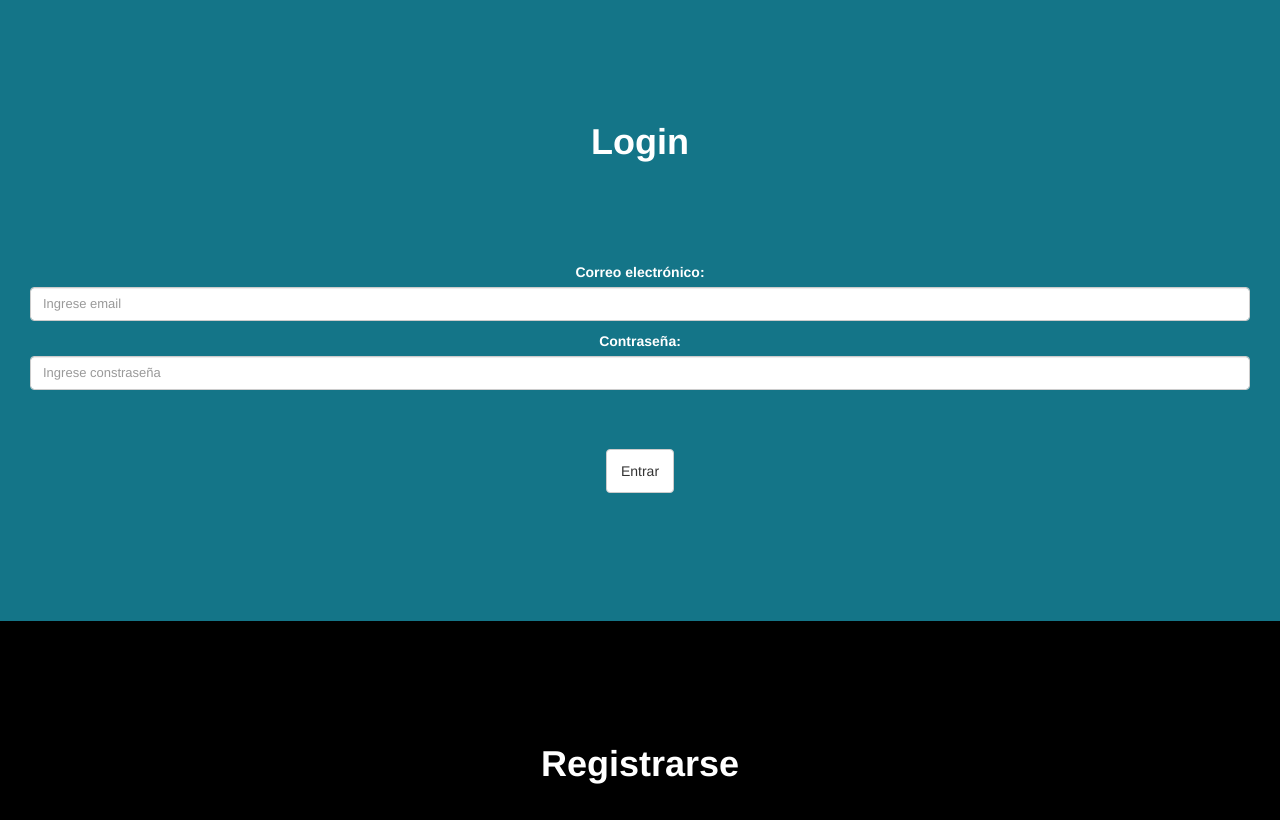
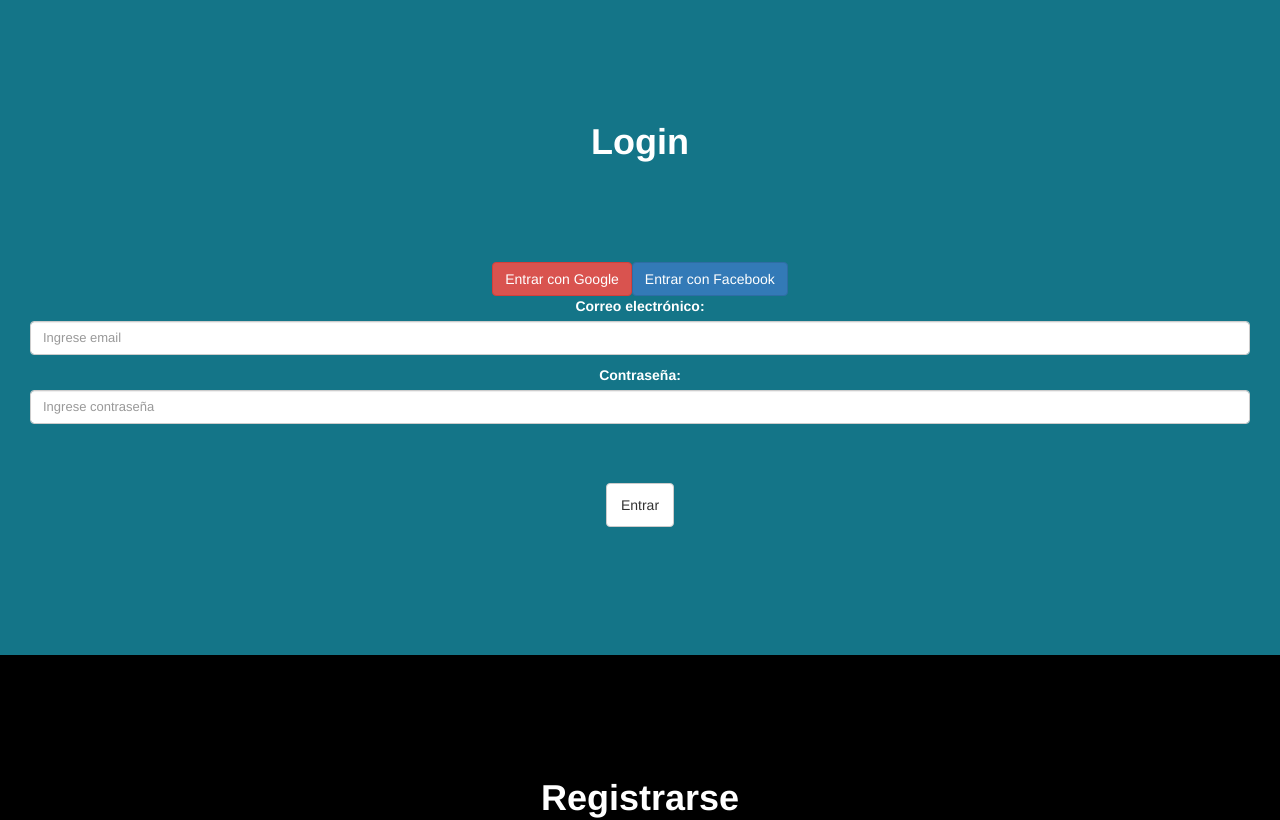
Before and after one commit to devs9779p/app-music, an Angular app in the folder client/: page / in a window 1280 px wide. Shown: the top 820 px of the page. Built offline with nearby package versions, Linux system fonts and the light colour scheme.

Commit message:
agregue botones para inicio de sesion con google y facebook

```diff
--- a/client/src/app/app.component.html
+++ b/client/src/app/app.component.html
@@ -1,15 +1,16 @@
 
-<!-- ************************** CONTENEDOR CUANDO ESTOY LOGUEADO ******************************** -->
+<!-- ///////////////////////////////////////// CONTENEDOR DE USUARIO LOGUEADO ///////////////////////////////////////////// -->
 <div *ngIf="identity" class="navigation col-xs-12">
 
-  <!-- **********************  OPCIONES DE USUARIO YA IDENTIFICADO ***************************** -->
+
+ <!----------------------------  Menú principal de navegación ------------------------------->
+
+  <!-- Acá carga el reproductor -->
+  <player class="player" *ngIf="identity"></player>
+  <!-- ------------------------ -->
 
 
-  <!-- Acá se carga el reproductor -->
-  <player class="player" *ngIf="identity"></player>
-
-  <!-- *************************  MENÚ PRINCIPAL DE NAVEGACIÓN ************************************* -->
-  <nav id="navigation">
+  <nav id="navigation" *ngIf="identity">
 
     <a [routerLink]="['/']">
       <img src="../assets/images/mezzopiano.svg" alt="logo">
@@ -24,7 +25,7 @@
       Artistas
     </a>
 
-    <a [routerLink]="['./mis-datos']" [routerLinkActive]="['actived']" >    <!-- routerLink es una directiva para indicar a donde quiero que me lleve el link -->
+    <a [routerLink]="['./mis-datos']" [routerLinkActive]="['actived']" >
       datos
     </a>
 
@@ -32,7 +33,9 @@
       Salir
     </a>
 
-    <nav id="user_logged">
+    <!------------------------ Opciones de usuario identificado en la barra  -------------------------->
+
+    <nav id="user_logged" *ngIf="identity">
 
       <div class="user-image">
         <img id="image-logged" src="{{url + 'get-image-user/' + identity.image}}" />
@@ -43,24 +46,24 @@
       </span>
 
     </nav>
-
   </nav>
-
 </div>
 
 
-<div [class.hidden]="!identity" class="central col-lg-11">  <!-- ng class si no está identity que se esconda-->
+<div [class.hidden]="!identity && !userSocial" class="central col-lg-11">  <!-- ng class si no está identity que se esconda-->
 
-  <!-- Acá se cargar los componentes ASOSIADOS al PATH DE CADA RUTA ************************** -->
+  <!-- Acá se cargan los componentes asociados al path de cada ruta -->
   <router-outlet></router-outlet>
 
   <div class="clearfix"></div>
 
-
 </div>
 
-<!-- **************************************** Contenedor cuando NO ESTOY LOGUEADO ***********************************************-->
-<div class="container__login-register col-xs-12" *ngIf="!identity">
+<!-- ///////////////////////////////////////////// CONTENEDOR DE USUARIO NO LOGUEADO ///////////////////////////////////////////// -->
+
+<!---------------------- login de usuario ------------------------->
+
+<div class="container__login-register col-xs-12" *ngIf="!identity && !userSocial">
   <div class="row">
     <div class=" login__container col-xs-12">
 
@@ -72,10 +75,21 @@
         </div>
       </div>
 
+      <!-- Inicio de sesión con redes sociales -->
+      <div class="social-login">
+        <button class="btn btn-danger" (click)="signInWithGoogle()">
+          Entrar con Google
+        </button>
+        <button class="btn btn-primary" (click)="signInWithFB()">
+          Entrar con Facebook
+        </button>
+      </div>
+
+      <!-- Inicio de sesión común -->
       <form #loginForm="ngForm" (ngSubmit)="onSubmit()" class="col-xs-12 login__form">
         <p>
           <label>Correo electrónico:</label>
-          <input type="email" #email="ngModel" name="email" [(ngModel)]="user.email" class="form-control"  placeholder="Ingrese email" required>
+          <input type="email" #email="ngModel" name="email" [(ngModel)]="user.email" class="form-control" placeholder="Ingrese email" required>
           <span *ngIf="!email.valid && email.touched">
               El email es obligatorio
           </span>
@@ -83,14 +97,17 @@
 
         <p>
           <label>Contraseña:</label>
-          <input type="password" #password="ngModel" name="password" [(ngModel)]="user.password" class="form-control" placeholder="Ingrese constraseña" required>
+          <input type="password" #password="ngModel" name="password" [(ngModel)]="user.password" class="form-control" placeholder="Ingrese contraseña" required>
         </p>
 
         <input type="submit" value="Entrar" class="btn btn-default">
       </form>
+
     </div>
 
-    <!-- +++++++++++++++++++++++++++++++++++++++++++++++++++++++ REGISTRO DE USUARIO ++++++++++++++++++++++++++++++++++++++++++++++++++++++++++-->
+
+
+    <!-- +++++++++++++++++++++++++++++++++ Registro de usuario ++++++++++++++++++++++++++++++++++++++++++-->
 
     <div class="col-xs-12 register__container">
       <h1>Registrarse</h1>
@@ -119,7 +136,7 @@
 
         <p>
           <label>Correo electrónico:</label>
-          <input type="text" #email="ngModel" name="email" [(ngModel)]="user_register.email" class="form-control"  placeholder="Ingrese email" required>
+          <input type="text" #email="ngModel" name="email" [(ngModel)]="user_register.email" class="form-control" placeholder="Ingrese email" required>
           <span *ngIf="!email.valid && email.touched">
             El email es obligatorio
           </span>
@@ -127,7 +144,7 @@
 
         <p>
           <label>Contraseña:</label>
-          <input type="password" #password="ngModel" name="password" [(ngModel)]="user_register.password" class="form-control"  placeholder="Ingrese contraseña" required>
+          <input type="password" #password="ngModel" name="password" [(ngModel)]="user_register.password" class="form-control" placeholder="Ingrese contraseña" required>
           <span *ngIf="!password.valid && password.touched">
             La Contraseña es obligatoria
           </span>
```
